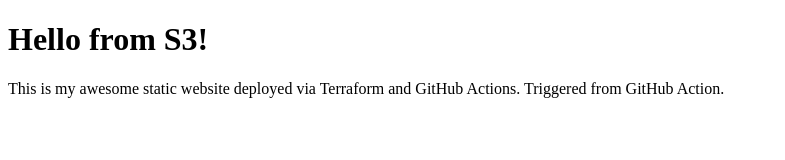
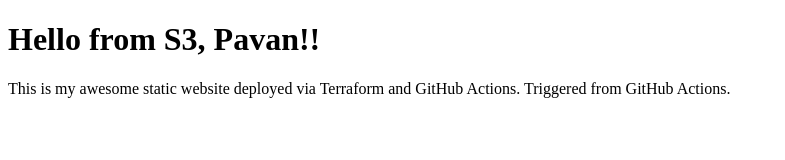
Before and after one commit to pavan-bethanabotla-infosrc/terraform-github-actions, a plain HTML site: page index.html in a window 1280 px wide. Shown: the whole page, without its empty margins (0-785 px from the left). Drawn offline with Linux system fonts and the light colour scheme.

Commit message:
Modified index.html

```diff
--- a/index.html
+++ b/index.html
@@ -4,7 +4,7 @@
     <title>My S3 Website</title>
 </head>
 <body>
-    <h1>Hello from S3!</h1>
-    <p>This is my awesome static website deployed via Terraform and GitHub Actions. Triggered from GitHub Action.</p>
+    <h1>Hello from S3, Pavan!!</h1>
+    <p>This is my awesome static website deployed via Terraform and GitHub Actions. Triggered from GitHub Actions.</p>
 </body>
 </html>
```
